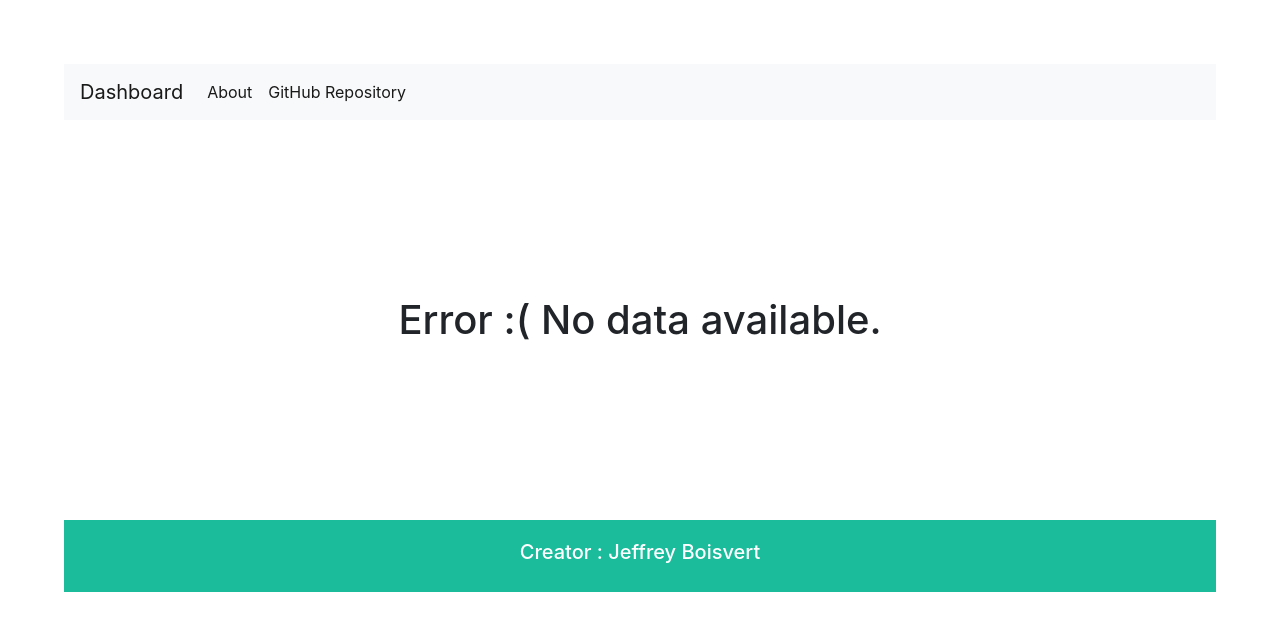
After one commit to jdboisvert/college-summary-dashboard, a Flask app: template templates/empty-dashboard.html in a window 1280 px wide. The commit adds this page. Shown: the top 631 px of the page. Run offline with Flask 2, Linux system fonts and the light colour scheme; the template is opened without the code that fills it, so the values that code supplies are empty; some libraries are stand-ins or nearby versions.

Commit message:
Handle instances where there is no data found from the database for the college metrics and serve an error page.

```diff
--- a/app.py
+++ b/app.py
@@ -1,7 +1,12 @@
 from flask import Flask, render_template
 from flask_pymongo import PyMongo
 
+from exceptions.dashboard import NoCollegeMetricsFoundError
 from utils.datastore import CollegeMetricsDataStore
+
+import logging
+
+logger = logging.getLogger(__name__)
 
 app = Flask(__name__, static_url_path="/static")
 
@@ -19,9 +24,15 @@ def about():
 
 @app.route("/", methods=["GET"])
 def dashboard():
-    college_metrics = CollegeMetricsDataStore.get_latest()
+    try:
+        college_metrics = CollegeMetricsDataStore.get_latest()
 
-    return render_template("dashboard.html", college_metrics=college_metrics)
+        return render_template("dashboard.html", college_metrics=college_metrics)
+
+    except NoCollegeMetricsFoundError:
+        logger.error("No college metrics were found.")
+
+        return render_template("empty-dashboard.html")
 
 
 if __name__ == "__main__":
--- /dev/null
+++ b/exceptions/dashboard.py
@@ -0,0 +1,3 @@
+class NoCollegeMetricsFoundError(Exception):
+    def __str__(self) -> str:
+        return "No college metrics were found."
--- a/static/style.css
+++ b/static/style.css
@@ -43,3 +43,15 @@ hr {
   color: grey;
 
 }
+
+.error-container {
+    display: table;
+    width: 100%;
+    height: 50vh;
+    text-align: center;
+}
+
+.error-message {
+	  display: table-cell;
+	  vertical-align: middle;
+}
--- /dev/null
+++ b/templates/empty-dashboard.html
@@ -0,0 +1,34 @@
+<!doctype html>
+<html lang="en">
+   <head>
+      <!-- Meta tags -->
+      <meta charset="utf-8">
+      <meta name="viewport" content="width=device-width, initial-scale=1, shrink-to-fit=no">
+      <title> Welcome </title>
+      <!-- Bootstrap CSS -->
+      <link rel="stylesheet" href="https://stackpath.bootstrapcdn.com/bootstrap/4.1.3/css/bootstrap.min.css" integrity="sha384-MCw98/SFnGE8fJT3GXwEOngsV7Zt27NXFoaoApmYm81iuXoPkFOJwJ8ERdknLPMO" crossorigin="anonymous">
+      <link rel="stylesheet" href="{{ url_for('static', filename='load_style.css') }}">
+      <link rel="stylesheet" href="{{ url_for('static', filename='style.css') }}">
+      <script src="https://ajax.googleapis.com/ajax/libs/jquery/3.4.1/jquery.min.js"></script>
+      <script src="{{ url_for('static', filename='loader_script.js') }}"></script>
+   </head>
+   <body>
+      <nav class="navbar navbar-expand-lg navbar-light bg-light center">
+        <a class="navbar-brand" href="{{ url_for('dashboard') }}">Dashboard</a>
+       <ul class="navbar-nav mr-auto">
+         <li class="nav-item active">
+           <a class="nav-link" href="{{ url_for('about') }}">About</a>
+         </li>
+          <li class="nav-item active">
+           <a class="nav-link"  href="https://github.com/jdboisvert/college-summary-dashboard" target="_blank">GitHub Repository</a>
+         </li>
+       </ul>
+      </nav>
+        <div class="error-container">
+                <h1 class="error-message">Error :( No data available.</h1>
+        </div>
+      <footer>
+         <h5>Creator : Jeffrey Boisvert</h5>
+      </footer>
+   </body>
+</html>
```
Also changed, not shown: utils/datastore/college_metrics.py (+8 -1 lines), exceptions/__init__.py (added).
